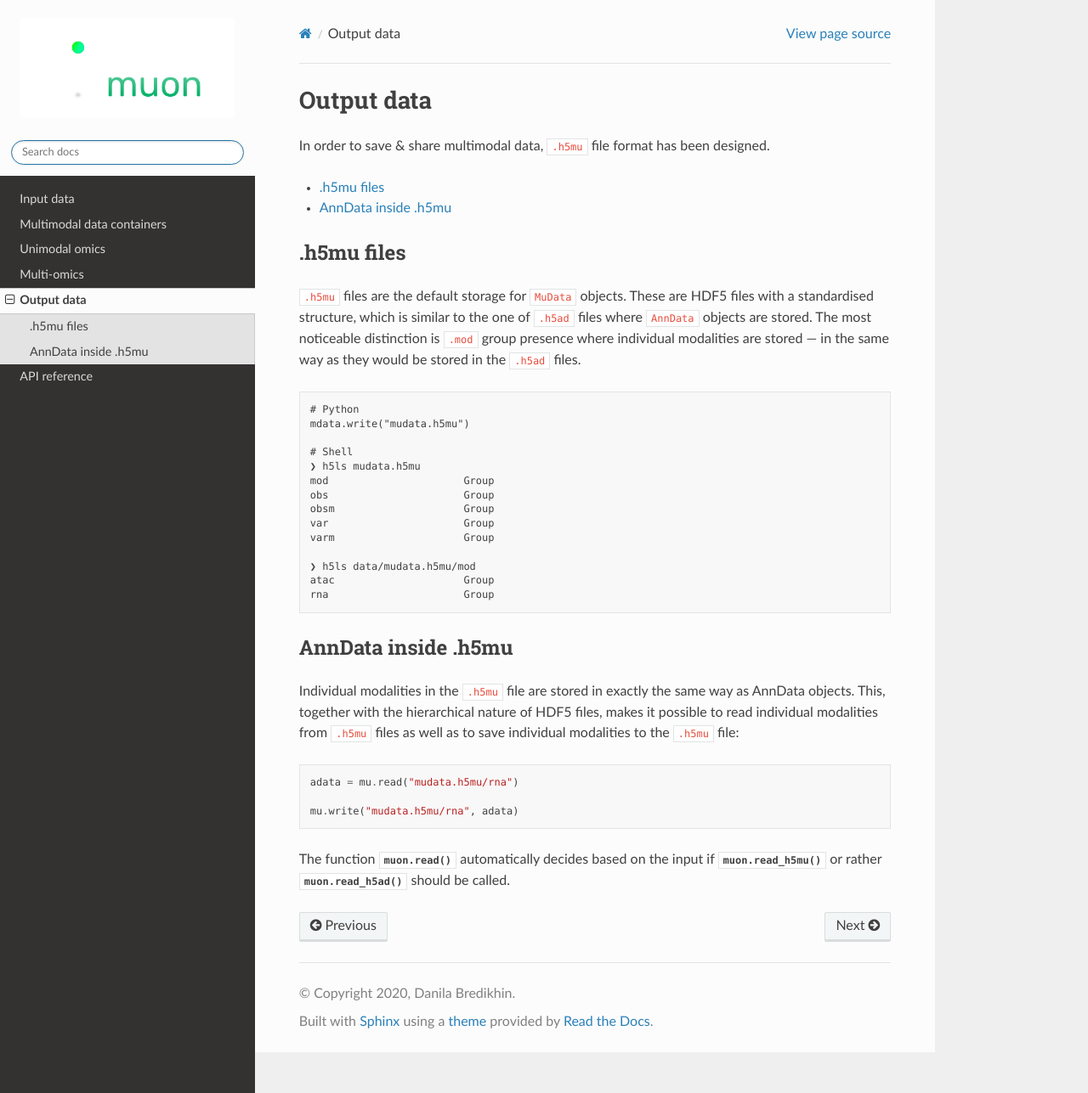
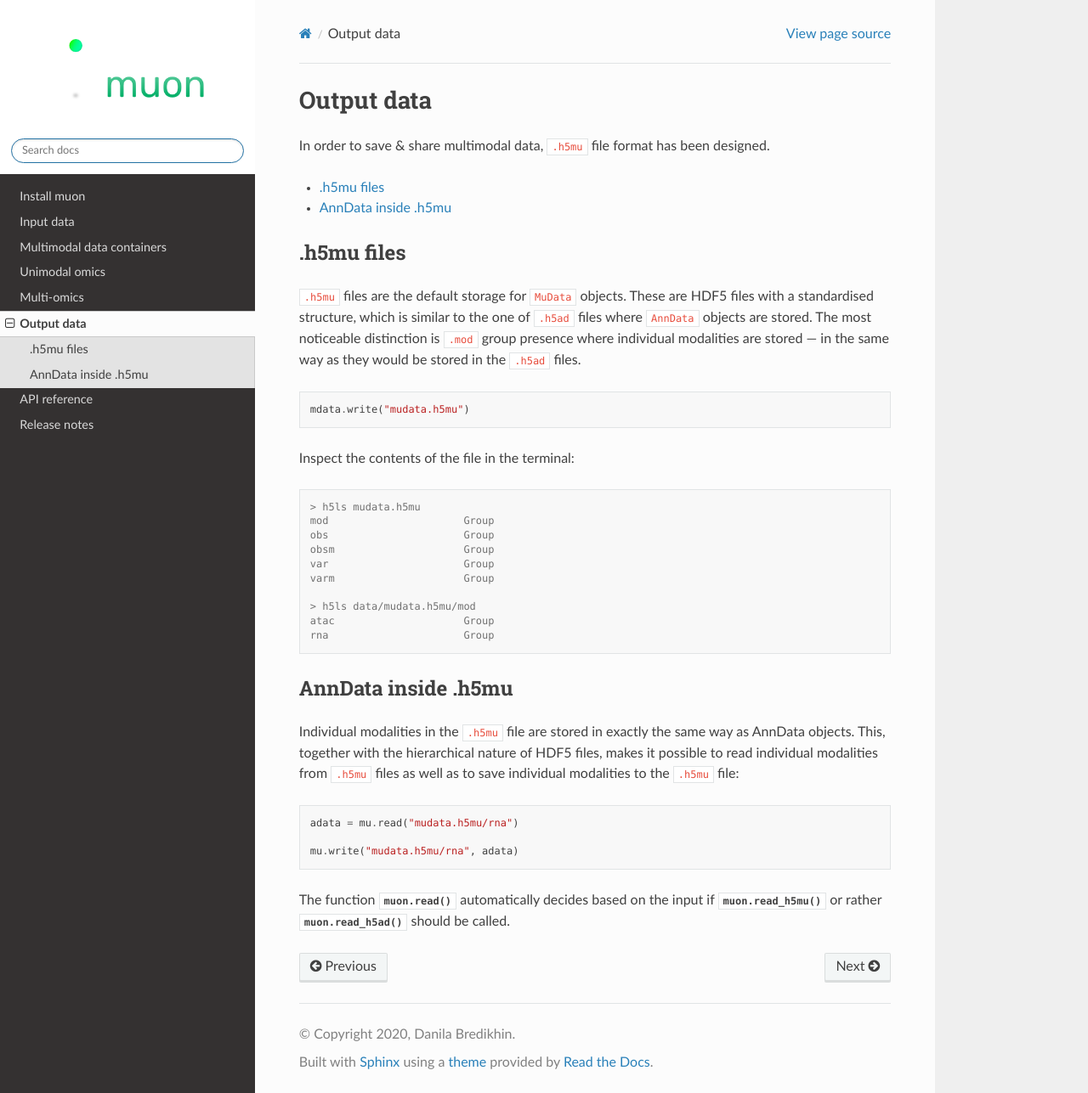
Before and after one commit to scverse/muon, a Sphinx documentation site: the page built from docs/source/io/output.rst, in a window 1280 px wide and 1287 px high. Shown: the whole window at 85% size. Built offline with Sphinx 7.4.7 and the Read the Docs theme 2.0.0, drawn with Linux system fonts in a browser that asks for light colours; pages that are not in the unit, such as notebooks, are missing from menus.

Commit message:
Improve documentation
- Add changelog.rst
- Add install.rst
- Improve io/output.rst
- Improve logo background

```diff
--- a/docs/source/_static/styles.css
+++ b/docs/source/_static/styles.css
@@ -1,3 +1,7 @@
 .wy-side-nav-search, .wy-nav-top {
-    background: #FCFCFC;
+    background: #FFFFFF;
 }
+
+.wy-side-nav-search > a {
+	padding: 0;
+}
--- a/docs/source/index.rst
+++ b/docs/source/index.rst
@@ -39,9 +39,11 @@ Methods crafted for omics
    :hidden:
    :maxdepth: 1
 
+   install
    io/input
    io/mudata
    omics/uni
    omics/multi
    io/output
    api/index
+   changelog
--- a/docs/source/io/output.rst
+++ b/docs/source/io/output.rst
@@ -17,18 +17,20 @@ In order to save & share multimodal data, ``.h5mu`` file format has been designe
 
 ``.h5mu`` files are the default storage for ``MuData`` objects. These are HDF5 files with a standardised structure, which is similar to the one of ``.h5ad`` files where ``AnnData`` objects are stored. The most noticeable distinction is ``.mod`` group presence where individual modalities are stored — in the same way as they would be stored in the ``.h5ad`` files.
 ::
-	# Python
 	mdata.write("mudata.h5mu")
 
-	# Shell
-	❯ h5ls mudata.h5mu
+Inspect the contents of the file in the terminal:
+
+.. code-block:: console
+
+	> h5ls mudata.h5mu
 	mod                      Group
 	obs                      Group
 	obsm                     Group
 	var                      Group
 	varm                     Group
 
-	❯ h5ls data/mudata.h5mu/mod
+	> h5ls data/mudata.h5mu/mod
 	atac                     Group
 	rna                      Group
 
```
Also changed, not shown: docs/source/changelog.rst (added, +15 -0 lines), docs/source/install.rst (added, +31 -0 lines).
